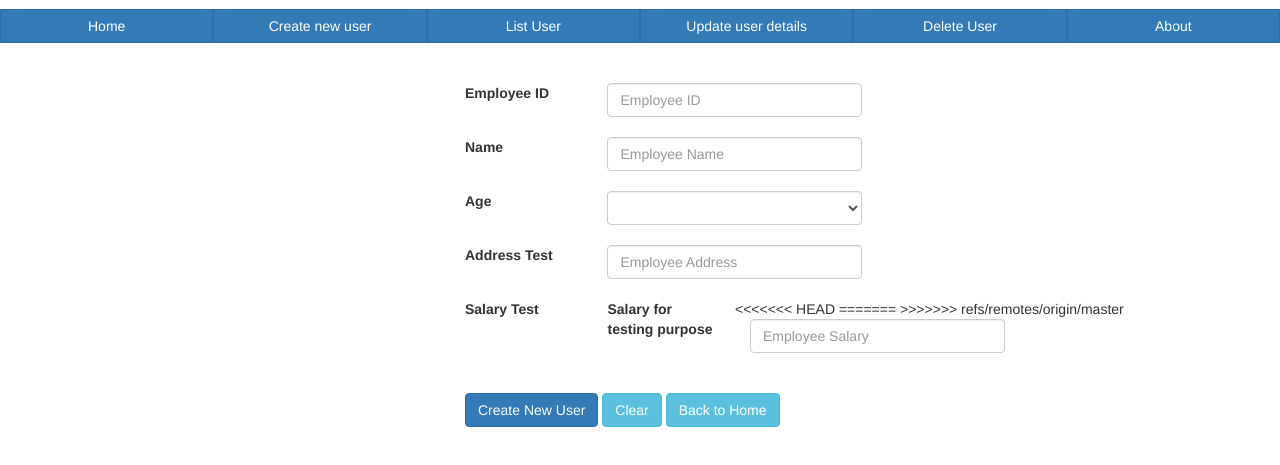
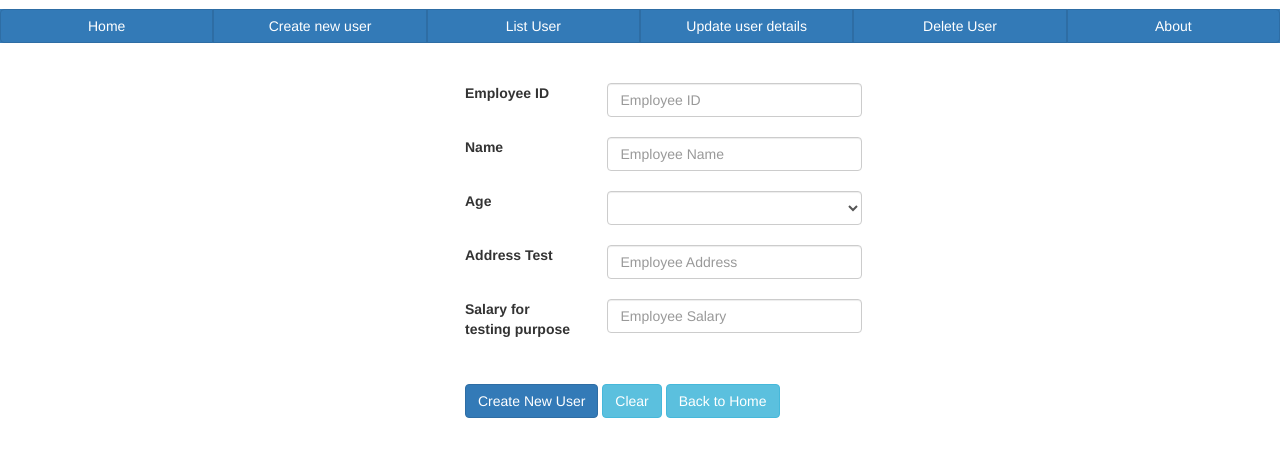
Before and after one commit to karthickak2016/myproject, a plain HTML site: page index.html in a window 1280 px wide. Shown: the part 69-534 px from the top of the page. Drawn offline with nearby package versions, Linux system fonts and the light colour scheme.

Commit message:
dfsdfsdf

```diff
--- a/index.html
+++ b/index.html
@@ -89,11 +89,7 @@
 				</div>
 				<br>
 				<div class="row">
-<<<<<<< HEAD
-					<div class="col-sm-2"><label for="salary">Salary Test</label></div>
-=======
 					<div class="col-sm-2"><label for="salary">Salary for testing purpose</label></div>
->>>>>>> refs/remotes/origin/master
 					<div class="col-sm-4"><input type="salary" class="form-control" id="salary" placeholder="Employee Salary" required></div>
 				</div>
 				<br><br>
```
